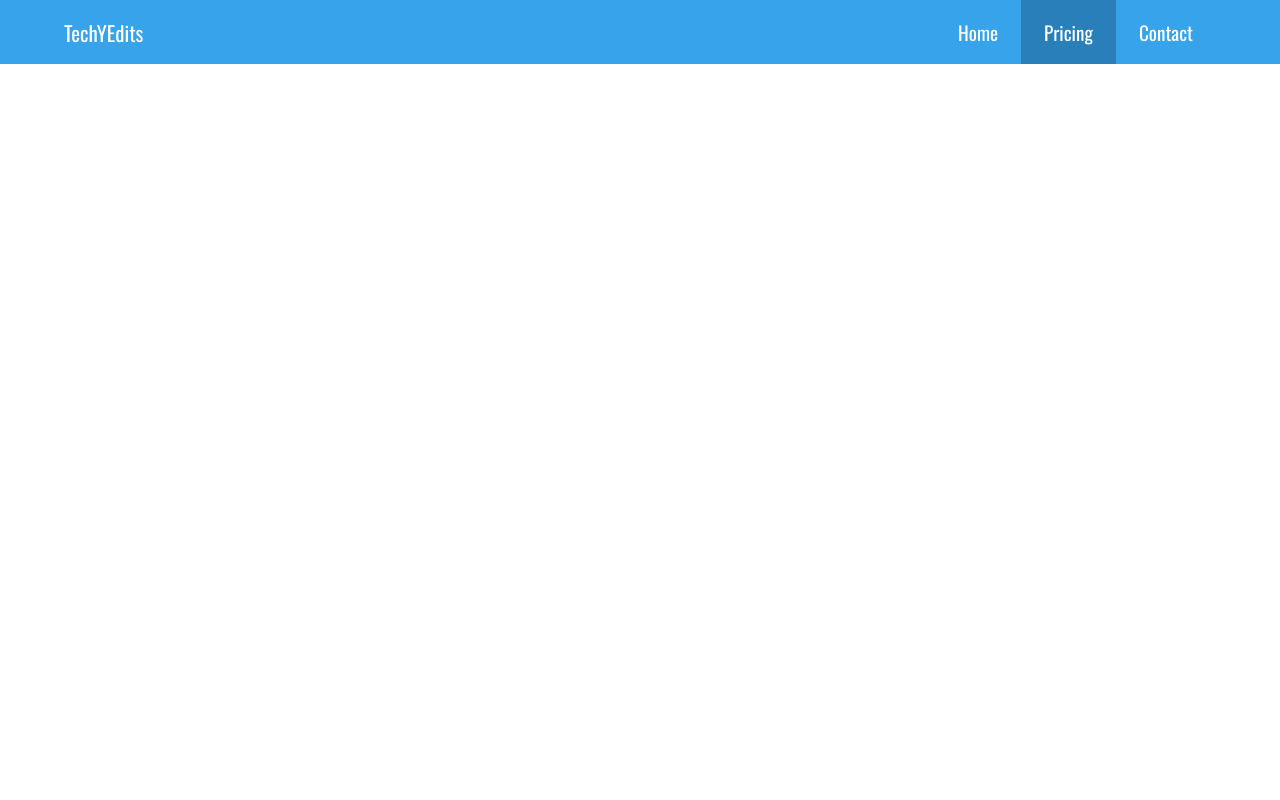
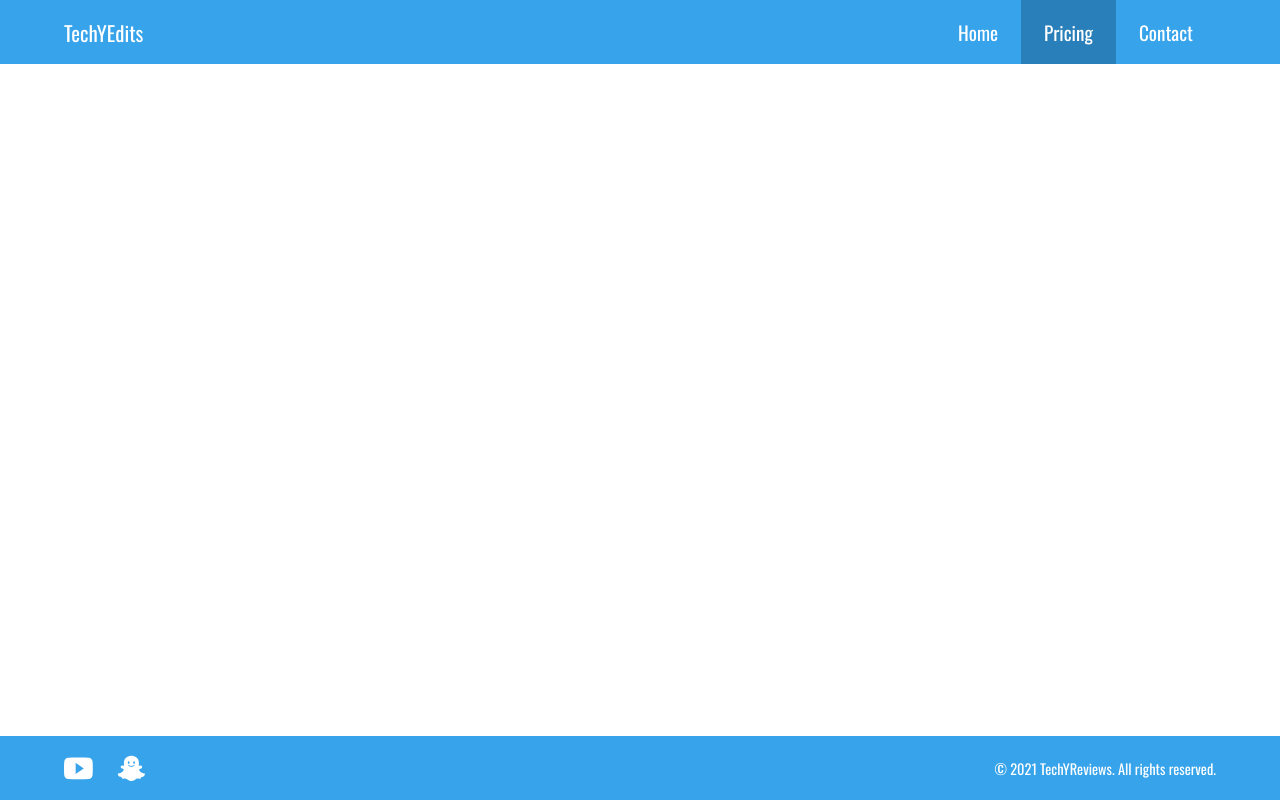
Before and after one commit to y5boss/TechYEdits, a plain HTML site: page Pricing/Pricing.html in a window 1280 px wide. Drawn offline with nearby package versions, Linux system fonts and the light colour scheme.

Commit message:
Add files via upload

```diff
--- a/Pricing/Pricing.html
+++ b/Pricing/Pricing.html
@@ -18,5 +18,19 @@
             </ul>
         </nav>
     </header>
+
+    <main>
+
+    </main>
+
+    <footer>
+        <div class="icons">
+            <a href="https://www.youtube.com/channel/UCm6S1uLxdvg2fhChbKiHBDg/featured" target="_blank"><ion-icon name="logo-youtube"></ion-icon></a>
+            <a href="https://www.snapchat.com/add/y5boss"><ion-icon name="logo-snapchat"></ion-icon></a>
+        </div>
+        <p>&copy; 2021 TechYReviews. All rights reserved.</p>
+    </footer>
+
+    <script type="module" src="https://unpkg.com/ionicons@5.1.2/dist/ionicons/ionicons.esm.js"></script>
 </body>
 </html>
--- a/Pricing/style.css
+++ b/Pricing/style.css
@@ -47,3 +47,43 @@ header a{
 header a:hover, .current{
     background-color: var(--primary-dark);
 }
+
+main{
+    display: flex;
+    flex-direction: column;
+    justify-content: center;
+    align-items: center;
+    min-height: calc(100vh - 8em);
+    padding: 0 1em;
+}
+
+footer{
+    display: flex;
+    align-items: center;
+    justify-content: space-between;
+    min-height: 4em;
+    padding: 0 4em;
+    background-color: var(--primary-color);
+    color: #fff;
+}
+
+footer .icons, footer a{
+    display: flex;
+    align-items: center;
+    margin-right: 1.5em;
+    color: #fff;
+}
+
+footer ion-icon{
+    font-size: 1.8rem;
+    transform: scale(1);
+    transition: 300ms transform ease-in-out;
+}
+
+footer ion-icon:hover{
+    transform: scale(1.15);
+}
+
+footer p{
+    font-size: 0.9rem;
+}
```
